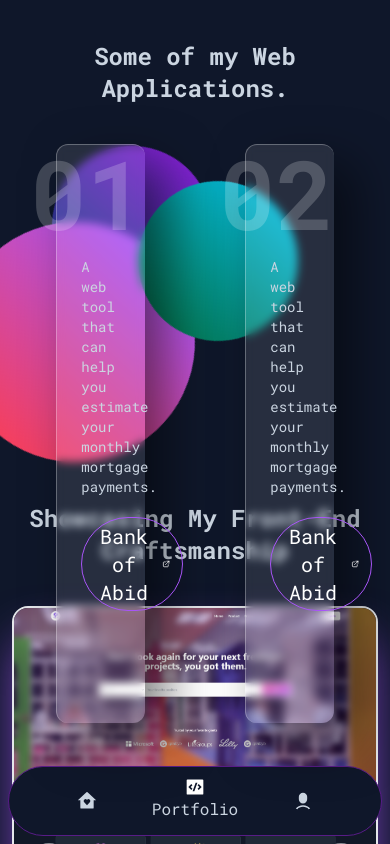
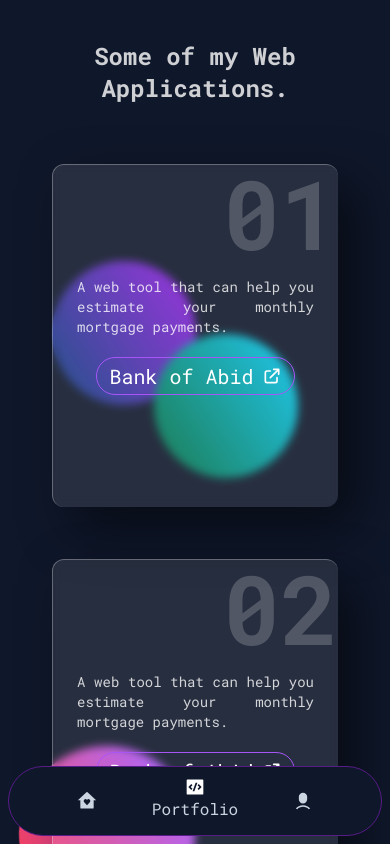
Before and after one commit to AbidHasanPiash/abidhasanNextjs, a Next.js app: page /portfolio in a window 390 px wide. Shown: the top 844 px of the page. Built offline with nearby package versions, Linux system fonts and the light colour scheme.

Commit message:
make it responsive

```diff
--- a/components/NavbarM.jsx
+++ b/components/NavbarM.jsx
@@ -12,7 +12,7 @@ export default function NavbarM() {
   ];
   const [active, setActive] = useState(location.asPath);
   return (
-    <div className="lg:hidden fixed left-0 right-0 bottom-0 bg-slate-900 border border-purple-900 px-6 m-2 rounded-full">
+    <div className="z-50 lg:hidden fixed left-0 right-0 bottom-0 bg-slate-900 border border-purple-900 px-6 m-2 rounded-full">
       <ul className="flex items-center justify-between">
         {Menus.map((menu, i) => (
           <li key={i} className="w-screen">
--- a/pages/portfolio.jsx
+++ b/pages/portfolio.jsx
@@ -21,14 +21,15 @@ export default function Portfolio() {
       </Head>
       <div className="z-0 h-screen">
         {/* ============Webapps=========== */}
-        <div className="relative h-1/2 lg:max-w-7xl lg:mx-auto mx-3 my-10">
+        <div className="block lg:h-1/2 lg:max-w-7xl lg:mx-auto mx-3 my-10">
+          <div className="relative h-full text-white/80">
             <h1 className="text-2xl text-center font-bold my-10">
               Some of my Web Applications.
             </h1>
-          <div className="relative z-10 grid grid-cols-2 gap-3">
+            <div className="relative z-10 grid grid-cols-1 lg:grid-cols-2 gap-3">
               {/* ****** */}
               <div className="flex flex-col items-center justify-center">
-              <div className="relative w-1/2 py-28 shadow-5xl backdrop-filter backdrop-blur-sm border border-r-0 border-b-0 border-gray-100/30 bg-white/10 p-6 rounded-xl">
+                <div className="lg:w-1/2 mx-10 my-5 lg:mx-0 lg:my-0 py-28 shadow-5xl backdrop-filter backdrop-blur-sm border border-r-0 border-b-0 border-gray-100/30 bg-white/10 p-6 rounded-xl">
                   <h1 className="text-8xl absolute top-0 right-0 font-extrabold text-white/20">01</h1>
                   <h1 className="text-sm text-justify pb-5">A web tool that can help you estimate your monthly mortgage payments.
                   </h1>
@@ -43,7 +44,7 @@ export default function Portfolio() {
               </div>
               {/* ****** */}
               <div className="flex flex-col items-center justify-center">
-              <div className="relative w-1/2 py-28 shadow-5xl backdrop-filter backdrop-blur-sm border border-r-0 border-b-0 border-gray-100/30 bg-white/10 p-6 rounded-xl">
+                <div className="lg:w-1/2 mx-10 my-5 lg:mx-0 lg:my-0 py-28 shadow-5xl backdrop-filter backdrop-blur-sm border border-r-0 border-b-0 border-gray-100/30 bg-white/10 p-6 rounded-xl">
                   <h1 className="text-8xl absolute top-0 right-0 font-extrabold text-white/20">02</h1>
                   <h1 className="text-sm text-justify pb-5">A web tool that can help you estimate your monthly mortgage payments.
                   </h1>
@@ -57,9 +58,10 @@ export default function Portfolio() {
                 </div>
               </div>
             </div>
-          <div className="absolute z-0 animate-spin-slow top-1/4 left-10 w-40 h-40 bg-opacity-20 bg-gradient-to-r from-blue-900 to-purple-700 rounded-full"></div>
-          <div className="absolute z-0 animate-spin-slow bottom-0 right-1/2 w-60 h-60 bg-opacity-20 bg-gradient-to-r from-rose-500 to-purple-500 rounded-full"></div>
-          <div className="absolute z-0 animate-spin-slow top-1/3 right-20 w-40 h-40 bg-opacity-20 bg-gradient-to-r from-emerald-700 to-cyan-500 rounded-full"></div>
+            <div className="absolute z-0 lg:w-40 lg:h-40 w-36 h-36 animate-spin-slow top-1/4 left-10 bg-opacity-20 bg-gradient-to-r from-blue-900 to-purple-700 rounded-full"></div>
+            <div className="absolute z-0 lg:w-60 lg:h-60 w-44 h-44 animate-spin-slow bottom-0 right-1/2 bg-opacity-20 bg-gradient-to-r from-rose-500 to-purple-500 rounded-full"></div>
+            <div className="absolute z-0 lg:w-40 lg:h-40 w-36 h-36 animate-spin-slow top-1/3 right-20 bg-opacity-20 bg-gradient-to-r from-emerald-700 to-cyan-500 rounded-full"></div>
+          </div>
         </div>
         {/* ============Website=========== */}
         <div className="lg:max-w-7xl lg:mx-auto mx-3">
```
Lines whose indentation alone changed are shown as unchanged.
